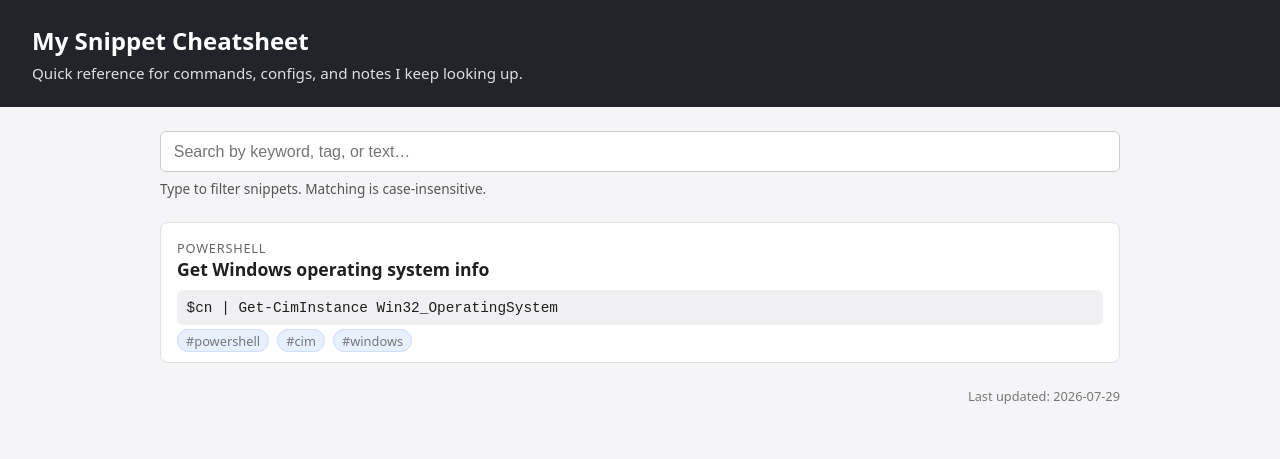
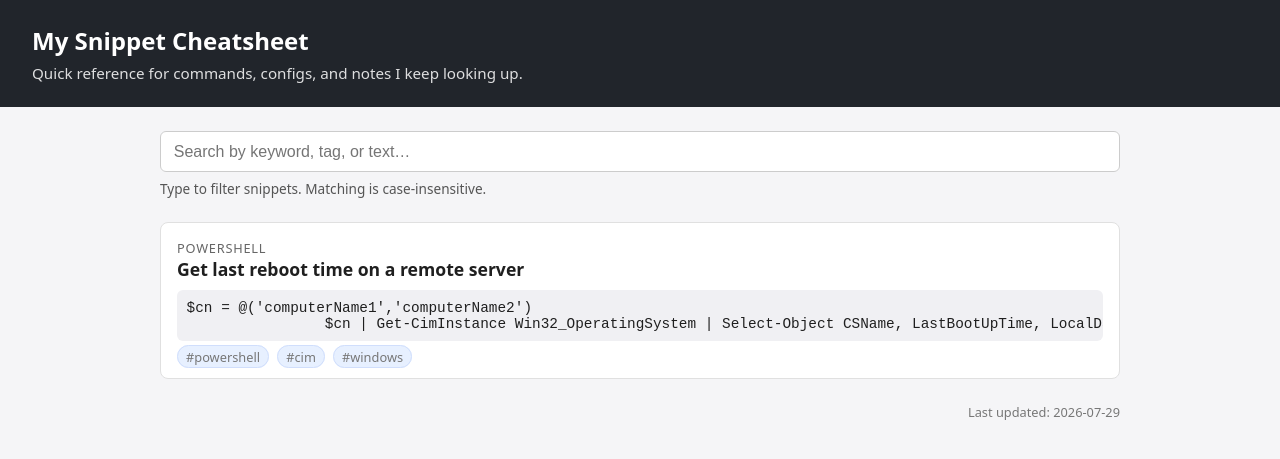
Before and after one commit to MikeyBronowski/mikeybronowski.github.io, a Jekyll site: the page code/index.html, which Jekyll copies as it is, in a window 1280 px wide. Shown: the top 459 px of the page. Built offline with Jekyll 4.4.1, drawn with Linux system fonts in a browser that asks for light colours.

Commit message:
Update index.html

```diff
--- a/code/index.html
+++ b/code/index.html
@@ -28,8 +28,9 @@
                  data-tags="powershell cim os windows"
                  data-text="powershell get-ciminstance win32_operatingsystem">
             <div class="category">PowerShell</div>
-            <h2>Get Windows operating system info</h2>
-            <pre>$cn | Get-CimInstance Win32_OperatingSystem</pre>
+            <h2>Get last reboot time on a remote server</h2>
+            <pre>$cn = @('computerName1','computerName2')
+                $cn | Get-CimInstance Win32_OperatingSystem | Select-Object CSName, LastBootUpTime, LocalDateTime</pre>
             <div class="tags">
                 <span>#powershell</span>
                 <span>#cim</span>
```
